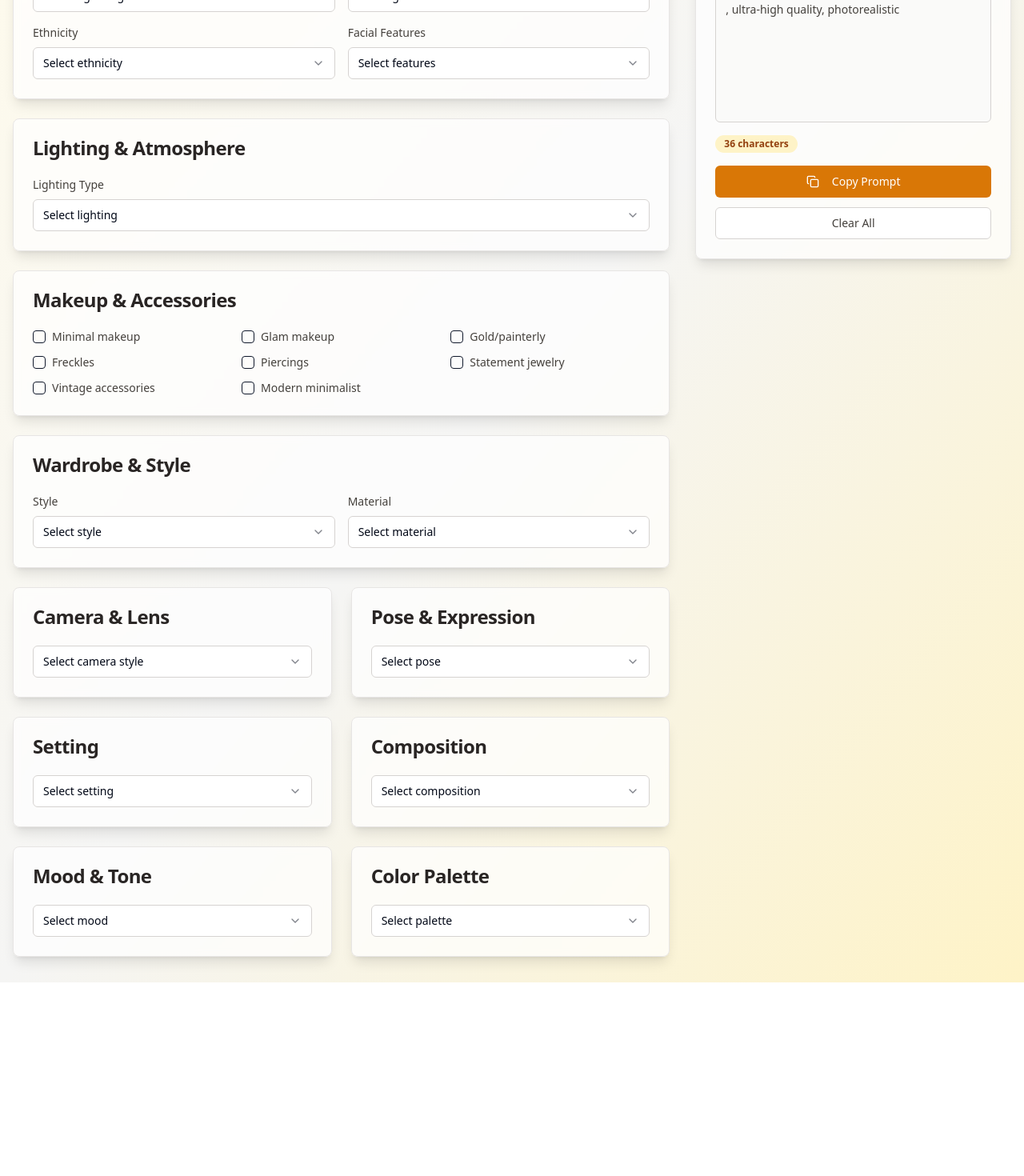
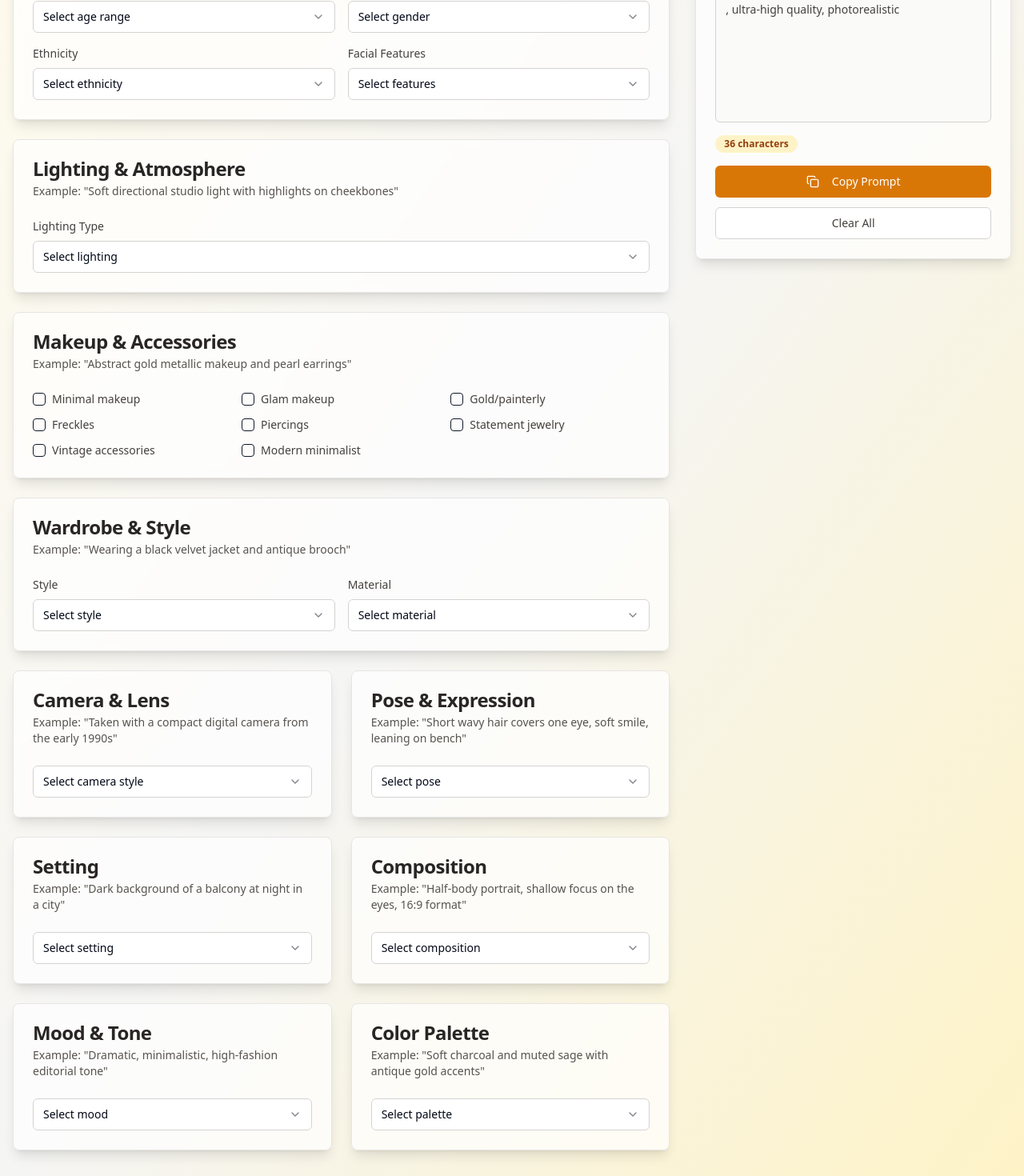
Before and after one commit to jameshorton2486/sora-spark-prompts, a React (Vite) app: page / in a window 1280 px wide. Shown: the part 294-1764 px from the top of the page at 80% size. Before the commit the page ends 1522 px from the top, so only its background shows below. Built offline with nearby package versions, Linux system fonts and the light colour scheme.

Commit message:
Add example prompts to categories
Include example prompts for each category in the UI.

```diff
--- a/src/pages/Index.tsx
+++ b/src/pages/Index.tsx
@@ -1,5 +1,5 @@
 
-import { useState } from "react";
+import { useState, useEffect } from "react";
 import { Button } from "@/components/ui/button";
 import { Textarea } from "@/components/ui/textarea";
 import { Card, CardContent, CardDescription, CardHeader, CardTitle } from "@/components/ui/card";
@@ -179,7 +179,7 @@ const Index = () => {
   };
 
   // Auto-generate prompt when selections change
-  useState(() => {
+  useEffect(() => {
     generatePrompt();
   }, [ageRange, gender, ethnicity, facialFeatures, lightingType, selectedMakeup, wardrobeStyle, material, cameraStyle, poseExpression, setting, composition, moodTone, colorPalette]);
 
@@ -213,6 +213,9 @@ const Index = () => {
                     <Users className="h-5 w-5 text-amber-600" />
                     Subject Identity
                   </CardTitle>
+                  <CardDescription className="text-stone-600">
+                    Example: "Black woman in her 30s with freckles and glowing skin"
+                  </CardDescription>
                 </CardHeader>
                 <CardContent className="grid grid-cols-1 md:grid-cols-2 gap-4">
                   <div>
@@ -277,6 +280,9 @@ const Index = () => {
               <Card className="bg-white/70 backdrop-blur-sm border-stone-200 shadow-lg">
                 <CardHeader>
                   <CardTitle className="text-stone-800">Lighting & Atmosphere</CardTitle>
+                  <CardDescription className="text-stone-600">
+                    Example: "Soft directional studio light with highlights on cheekbones"
+                  </CardDescription>
                 </CardHeader>
                 <CardContent>
                   <div>
@@ -299,6 +305,9 @@ const Index = () => {
               <Card className="bg-white/70 backdrop-blur-sm border-stone-200 shadow-lg">
                 <CardHeader>
                   <CardTitle className="text-stone-800">Makeup & Accessories</CardTitle>
+                  <CardDescription className="text-stone-600">
+                    Example: "Abstract gold metallic makeup and pearl earrings"
+                  </CardDescription>
                 </CardHeader>
                 <CardContent>
                   <div className="grid grid-cols-2 md:grid-cols-3 gap-3">
@@ -320,6 +329,9 @@ const Index = () => {
               <Card className="bg-white/70 backdrop-blur-sm border-stone-200 shadow-lg">
                 <CardHeader>
                   <CardTitle className="text-stone-800">Wardrobe & Style</CardTitle>
+                  <CardDescription className="text-stone-600">
+                    Example: "Wearing a black velvet jacket and antique brooch"
+                  </CardDescription>
                 </CardHeader>
                 <CardContent className="grid grid-cols-1 md:grid-cols-2 gap-4">
                   <div>
@@ -357,6 +369,9 @@ const Index = () => {
                 <Card className="bg-white/70 backdrop-blur-sm border-stone-200 shadow-lg">
                   <CardHeader>
                     <CardTitle className="text-stone-800">Camera & Lens</CardTitle>
+                    <CardDescription className="text-stone-600">
+                      Example: "Taken with a compact digital camera from the early 1990s"
+                    </CardDescription>
                   </CardHeader>
                   <CardContent>
                     <Select value={cameraStyle} onValueChange={setCameraStyle}>
@@ -375,6 +390,9 @@ const Index = () => {
                 <Card className="bg-white/70 backdrop-blur-sm border-stone-200 shadow-lg">
                   <CardHeader>
                     <CardTitle className="text-stone-800">Pose & Expression</CardTitle>
+                    <CardDescription className="text-stone-600">
+                      Example: "Short wavy hair covers one eye, soft smile, leaning on bench"
+                    </CardDescription>
                   </CardHeader>
                   <CardContent>
                     <Select value={poseExpression} onValueChange={setPoseExpression}>
@@ -396,6 +414,9 @@ const Index = () => {
                 <Card className="bg-white/70 backdrop-blur-sm border-stone-200 shadow-lg">
                   <CardHeader>
                     <CardTitle className="text-stone-800">Setting</CardTitle>
+                    <CardDescription className="text-stone-600">
+                      Example: "Dark background of a balcony at night in a city"
+                    </CardDescription>
                   </CardHeader>
                   <CardContent>
                     <Select value={setting} onValueChange={setSetting}>
@@ -414,6 +435,9 @@ const Index = () => {
                 <Card className="bg-white/70 backdrop-blur-sm border-stone-200 shadow-lg">
                   <CardHeader>
                     <CardTitle className="text-stone-800">Composition</CardTitle>
+                    <CardDescription className="text-stone-600">
+                      Example: "Half-body portrait, shallow focus on the eyes, 16:9 format"
+                    </CardDescription>
                   </CardHeader>
                   <CardContent>
                     <Select value={composition} onValueChange={setComposition}>
@@ -435,6 +459,9 @@ const Index = () => {
                 <Card className="bg-white/70 backdrop-blur-sm border-stone-200 shadow-lg">
                   <CardHeader>
                     <CardTitle className="text-stone-800">Mood & Tone</CardTitle>
+                    <CardDescription className="text-stone-600">
+                      Example: "Dramatic, minimalistic, high-fashion editorial tone"
+                    </CardDescription>
                   </CardHeader>
                   <CardContent>
                     <Select value={moodTone} onValueChange={setMoodTone}>
@@ -453,6 +480,9 @@ const Index = () => {
                 <Card className="bg-white/70 backdrop-blur-sm border-stone-200 shadow-lg">
                   <CardHeader>
                     <CardTitle className="text-stone-800">Color Palette</CardTitle>
+                    <CardDescription className="text-stone-600">
+                      Example: "Soft charcoal and muted sage with antique gold accents"
+                    </CardDescription>
                   </CardHeader>
                   <CardContent>
                     <Select value={colorPalette} onValueChange={setColorPalette}>
```
